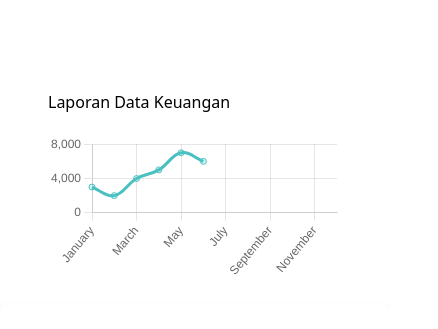
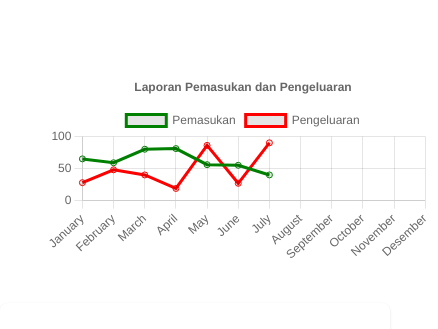
Before and after one commit to Anugerah20/Uangmu, a React (Vite) app: page /takenotes in a window 390 px wide. Shown: the part 673-1002 px from the top of the page, 438 px wide, since content can reach past the window. Built offline with nearby package versions, Linux system fonts and the light colour scheme; no server answers; sample sign-in values are in the browser's storage.

Commit message:
refactor: Update ChartMoney component to improve responsiveness and add title

```diff
--- a/src/components/ChartMoney.jsx
+++ b/src/components/ChartMoney.jsx
@@ -1,35 +1,54 @@
-import { Line } from 'react-chartjs-2';
-import { Chart as ChartJS, LineElement, CategoryScale, LinearScale, PointElement } from 'chart.js';
+import { Line } from 'react-chartjs-2'
+import { Chart as ChartJS, CategoryScale, LinearScale, PointElement, LineElement, Title, Tooltip, Legend, plugins } from 'chart.js'
 
-ChartJS.register(LineElement, CategoryScale, LinearScale, PointElement);
+ChartJS.register(
+     CategoryScale,
+     LinearScale,
+     PointElement,
+     LineElement,
+     Title,
+     Tooltip,
+     Legend
+)
 
 const ChartMoney = () => {
+
+     const options = {
+          reponsive: true,
+          plugins: {
+               legend: {
+                    position: 'top'
+               },
+               title: {
+                    display: true,
+                    text: 'Laporan Pemasukan dan Pengeluaran'
+               }
+          }
+     }
+
      const data = {
-          labels: ['January', 'February', 'March', 'April', 'May', 'June', 'July', 'August', 'September', 'October', 'November', 'December'],
+          labels: ['January', 'February', 'March', 'April', 'May', 'June', 'July', 'August', 'September', 'October', 'November', 'Desember'],
           datasets: [
                {
-                    label: 'Earnings',
-                    data: [3000, 2000, 4000, 5000, 7000, 6000],
-                    borderColor: 'rgba(75, 192, 192, 1)',
-                    backgroundColor: 'rgba(75, 192, 192, 0.2)',
-                    fill: true,
-                    tension: 0.4,
+                    label: 'Pemasukan',
+                    data: [65, 59, 80, 81, 56, 55, 40],
+                    // fill: false,
+                    // backgroundColor: 'rgb(75, 192, 192)',
+                    borderColor: 'green',
+               },
+               {
+                    label: 'Pengeluaran',
+                    data: [28, 48, 40, 19, 86, 27, 90],
+                    // fill: false,
+                    // backgroundColor: 'rgb(255, 99, 132)',
+                    borderColor: 'red',
                },
           ],
-     };
-
-     const options = {
-          scales: {
-               y: {
-                    beginAtZero: true,
-               },
-          },
-     };
+     }
 
      return (
-          <div className="mx-12">
-               <h1 className="my-5">Laporan Data Keuangan</h1>
-               <Line data={data} options={options} />
+          <div className="mx-12 w-full">
+               <Line options={options} data={data} />
           </div>
      );
 }
```
